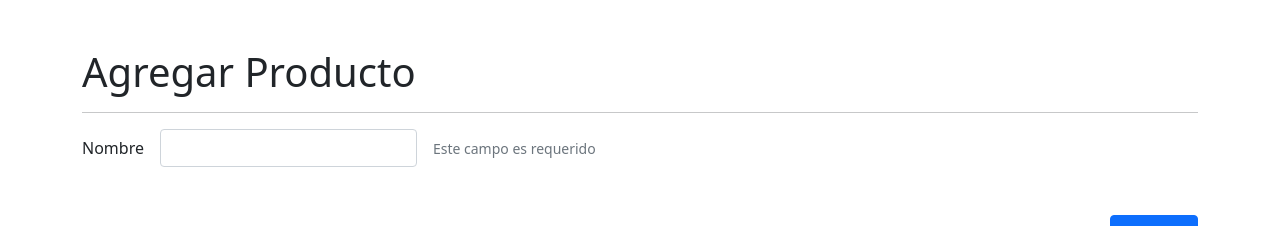
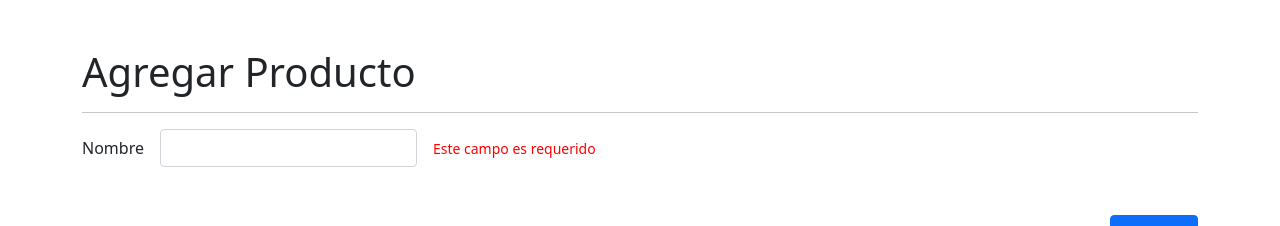
Before and after one commit to cabrerojas/11-directivasApp, an Angular app: page /producto/agregar in a window 1280 px wide. Shown: the top 226 px of the page. Built offline with nearby package versions, Linux system fonts and the light colour scheme.

Commit message:
parámetros directivas
Se envían parámetros a través de la directiva con un Input para modificar el DOM del HTML

```diff
--- a/src/app/productos/pages/agregar/agregar.component.html
+++ b/src/app/productos/pages/agregar/agregar.component.html
@@ -17,11 +17,9 @@
         </div>
 
         <div class="col-auto">
-            <span class="form-text"
-                    error-msg
-                    *ngIf="tieneError('nombre')" >
-                Este campo es requerido
-            </span>
+            <span   appErrorMsg
+                    color="red"
+                    *ngIf="tieneError('nombre')"></span>
         </div>
 
     </div>
--- a/src/app/shared/directives/error-msg.directive.ts
+++ b/src/app/shared/directives/error-msg.directive.ts
@@ -1,17 +1,38 @@
-import { Directive, OnInit } from '@angular/core';
+import { Directive, ElementRef, Input, OnInit } from '@angular/core';
 
 @Directive({
-  selector: '[error-msg]'
+  selector: '[appErrorMsg]'
 })
 export class ErrorMsgDirective implements OnInit{
 
-  constructor() {
-    console.log('Directiva');
+  htmlElement: ElementRef<HTMLElement>;
+  @Input() color = 'red';
+  @Input() mensaje = 'Este campo es requerido';
+
+  constructor( private el: ElementRef<HTMLElement> ) {
+
+    this.htmlElement = el;
+
    }
 
   ngOnInit(): void {
-    console.log('Directiva');
+
+    this.setColor();
+    this.setMensaje();
+    this.setClase();
 
   }
 
+  setColor(): void {
+    this.htmlElement.nativeElement.style.color = this.color;
+  }
+
+  setMensaje(): void {
+    this.htmlElement.nativeElement.innerText = this.mensaje;
+  }
+
+  setClase(): void {
+    this.htmlElement.nativeElement.classList.add('form-text');
+  }
+
 }
```
